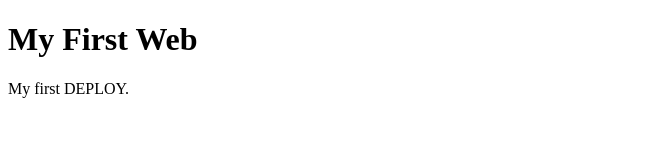
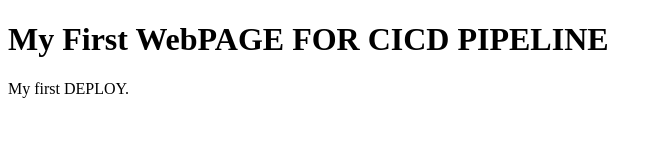
Before and after one commit to Ashish-ak123/ci-cd-pipeline, a plain HTML site: page index.html in a window 1280 px wide. Shown: the whole page, without its empty margins (0-662 px from the left). Drawn offline with Linux system fonts and the light colour scheme.

Commit message:
Update index.html

```diff
--- a/index.html
+++ b/index.html
@@ -2,7 +2,7 @@
 <html>
 <body>
 
-<h1>My First Web</h1>
+<h1>My First WebPAGE FOR CICD PIPELINE</h1>
 
 <p>My first DEPLOY.</p>
 
```
